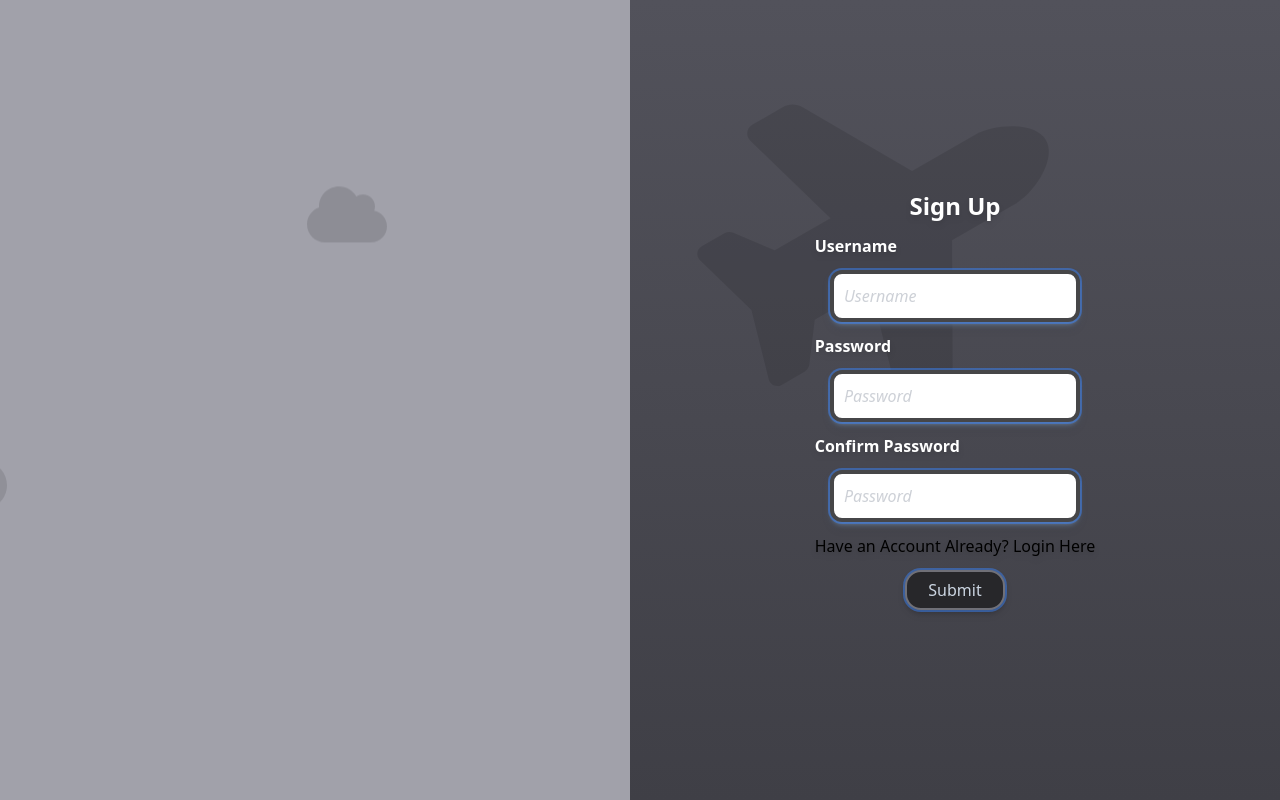
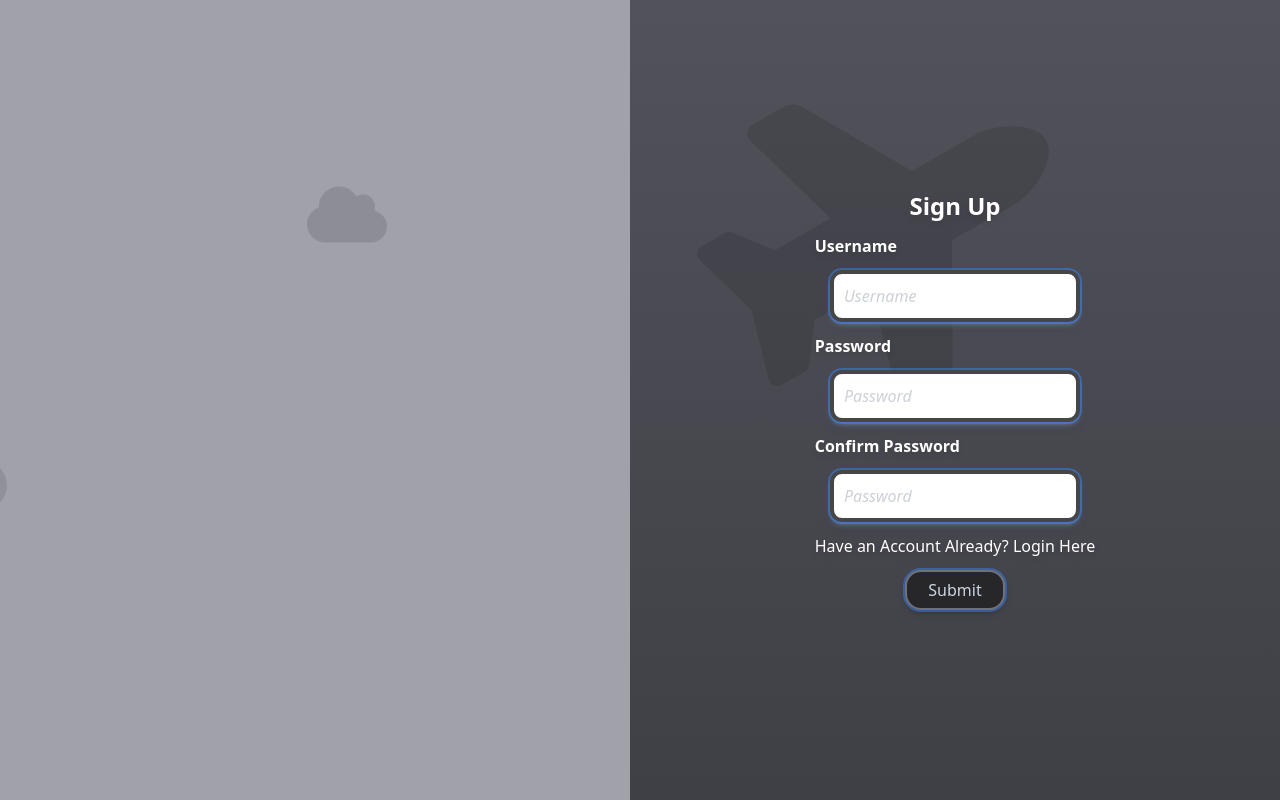
Before and after one commit to lasteeh/messaging-app, a React (Vite) app: page /Slackapp/Signup in a window 1280 px wide. Built offline with nearby package versions, Linux system fonts and the light colour scheme.

Commit message:
fix: black text on signup form

```diff
--- a/src/components/SignUpForm.jsx
+++ b/src/components/SignUpForm.jsx
@@ -83,7 +83,7 @@ export default function SignUpForm() {
         placeholder="Password"
       ></input>
       <span
-        className="cursor-pointer"
+        className="cursor-pointer  text-white"
         onClick={() => navigate("/Slackapp/Login", { replace: true })}
       >
         Have an Account Already? Login Here
```
